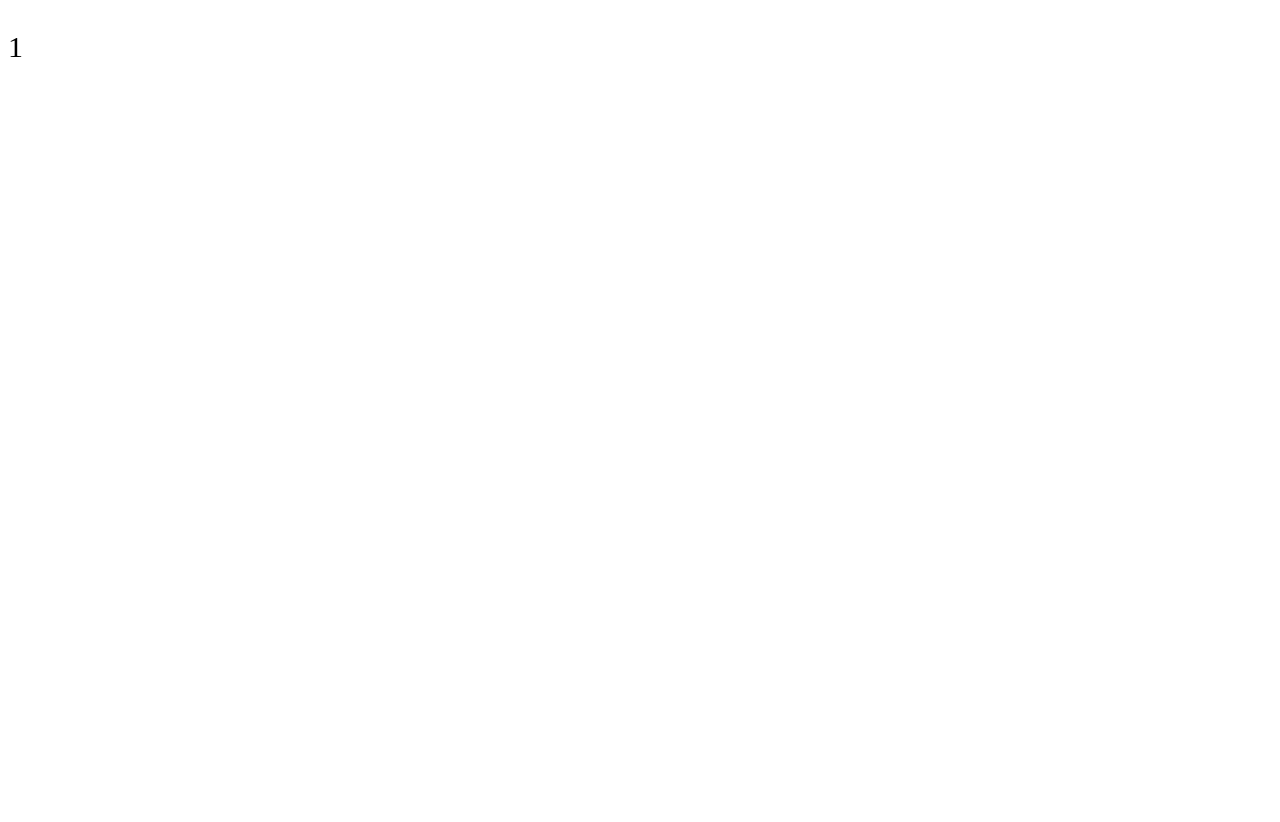
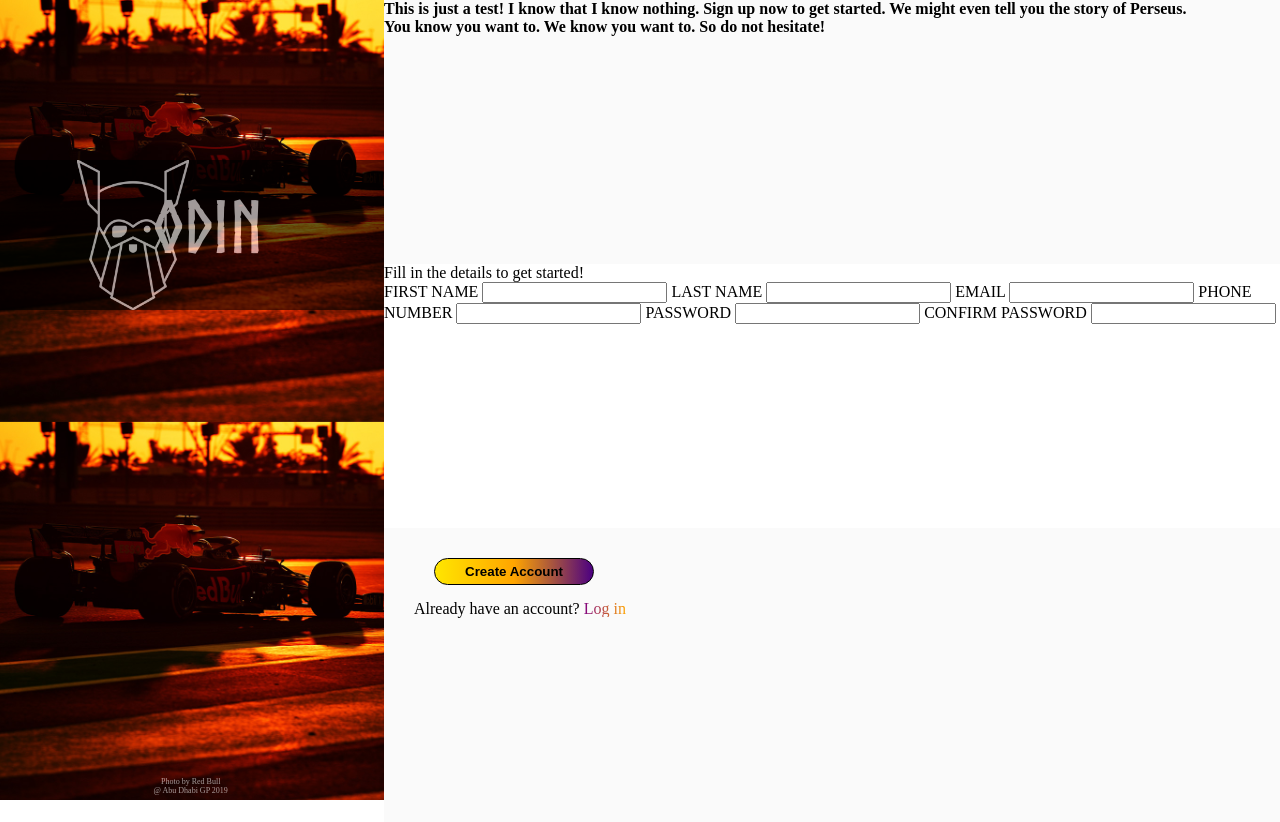
Before and after one commit to nrthee2/Sign-up-form, a plain HTML site: page Sign-up form.html in a window 1280 px wide. Before the commit the page ends 800 px from the top, so only its background shows below. Drawn offline with Linux system fonts and the light colour scheme.

Commit message:
Made left part and bottom right part

```diff
--- a/Sign-up form.css
+++ b/Sign-up form.css
@@ -1,3 +1,129 @@
-p{
-    font-size: 30px;
+html {
+    box-sizing: border-box;
+    font-size: 16px;
 }
+
+body,
+p {
+    margin: 0;
+    padding: 0;
+    border: 0;
+}
+
+@font-face {
+    font-family: myFirstFont;
+    src: url("../Sign-up-form/Norse-Bold.otf");
+}
+
+.container {
+    display: flex; /*putting left and right side side-by-side*/
+}
+
+.section-one {
+    background-image: url("../Sign-up-form/Red\ Bull\ 2019\ Nov\ 29\ Abu\ Dhabi\ -\ The\ sunset\ session.jpg");
+    background-position-x: center;
+    background-size: 750px;
+    width: 30vw;
+    height: 100vh;
+    position: relative;
+}
+
+.section-two {
+    width: 70vw;
+    height: 100vh;
+}
+
+/*left side*/
+
+.caption-top {
+    font-family: myFirstFont;
+    color: white;
+    position: absolute;
+    top: 10em;
+    background: black;
+    opacity: 0.6;
+    width: 100%;
+    height: 150px;
+    text-align: center;
+}
+
+.odin-logo {
+    height: 100%;
+    left: 20%;
+    position: relative;
+    float: left;
+}
+
+.caption-top-heading {
+    font-size: 4.5rem;
+    position: absolute;
+    left: 40%;
+    top: 20%;
+}
+
+.caption-bottom {
+    position: absolute;
+    bottom: 5px;
+    left: 40%;
+    font-size: .5rem;
+    color: white;
+    text-align: center;
+    opacity: 0.6;
+}
+
+/*right side*/
+
+.top,
+.middle,
+.bottom {
+    height: 33vh;
+}
+
+.top,
+.bottom {
+    background-color: rgb(250, 250, 250);
+}
+
+.top {
+    font-weight: 600;
+}
+
+.bottom {
+    padding-left: 20px;
+    padding: 30px 0px 0px 30px;
+}
+
+button {
+    margin-bottom: 15px;
+    margin-left: 20px;
+    padding: 5px 30px;
+    background-image: linear-gradient(to right, rgb(255, 230, 0), orange, indigo);
+    font-weight: bold;
+    border: 1px solid black;
+    border-radius: 15px;
+}
+
+button:hover {
+    background-image: none;
+    background-color: black;
+    color: orange;
+    transform: scale(1.05);
+}
+
+button:active {
+    transform: translateY(2px);
+}
+
+a {
+    color: orange;
+    background: -webkit-linear-gradient(180deg, orange, purple);
+    -webkit-background-clip: text;
+    -webkit-text-fill-color: transparent;
+    text-decoration: underline;
+}
+
+a:hover{
+    background: -webkit-linear-gradient(180deg, purple, orange);
+    -webkit-background-clip: text;
+    -webkit-text-fill-color: transparent;
+}
--- a/Sign-up form.html
+++ b/Sign-up form.html
@@ -8,6 +8,49 @@
     <title>Sign-Up form</title>
 </head>
 <body>
-    <p>1</p>
+    <div class="container">
+        <div class="section-one">
+            <div class="caption-top">
+                 <img src="../Sign-up-form/odin-lined.png" alt="Odin logo" class="odin-logo">
+                 <div class="caption-top-heading">ODIN</div>
+            </div>
+            <div class="caption-bottom">
+                <p>Photo by Red Bull</p>
+                <p>@ Abu Dhabi GP 2019</p>
+            </div>
+        </div>
+        <div class="section-two">
+            <div class="top">
+                <p>This is just a test! I know that I know nothing. Sign up now to get started. We might even tell you the story of Perseus.</p>
+                <p>You know you want to. We know you want to. So do not hesitate!</p>
+            </div>
+            <div class="middle">
+                <p>Fill in the details to get started!</p>
+                <form action="example.com/path" method="post">
+                    <label for="firstName">FIRST NAME</label>
+                    <input type="text" id="firstName" name="firstName">
+
+                    <label for="lastName">LAST NAME</label>
+                    <input type="text" id="lastName" name="lastName">
+
+                    <label for="email">EMAIL</label>
+                    <input type="email" id="email" name="email">
+
+                    <label for="phone">PHONE NUMBER</label>
+                    <input type="tel" id="phone" name="phone">
+
+                    <label for="password">PASSWORD</label>
+                    <input type="password" id="password" name="password">
+
+                    <label for="password-confirm">CONFIRM PASSWORD</label>
+                    <input type="password" id="password-confirm" name="password-confirm">
+                </form>
+            </div>
+            <div class="bottom">
+                <button>Create Account</button>
+                <p>Already have an account? <a href="https://www.youtube.com/watch?v=dQw4w9WgXcQ">Log in</a></p>
+            </div>
+        </div>
+    </div>
 </body>
 </html>
```
Also changed, not shown: Norse-Bold.otf (added), Red Bull 2019 Nov 29 Abu Dhabi - The sunset session.jpg (added), odin-lined.png (added), sign-up-form.png (added).
